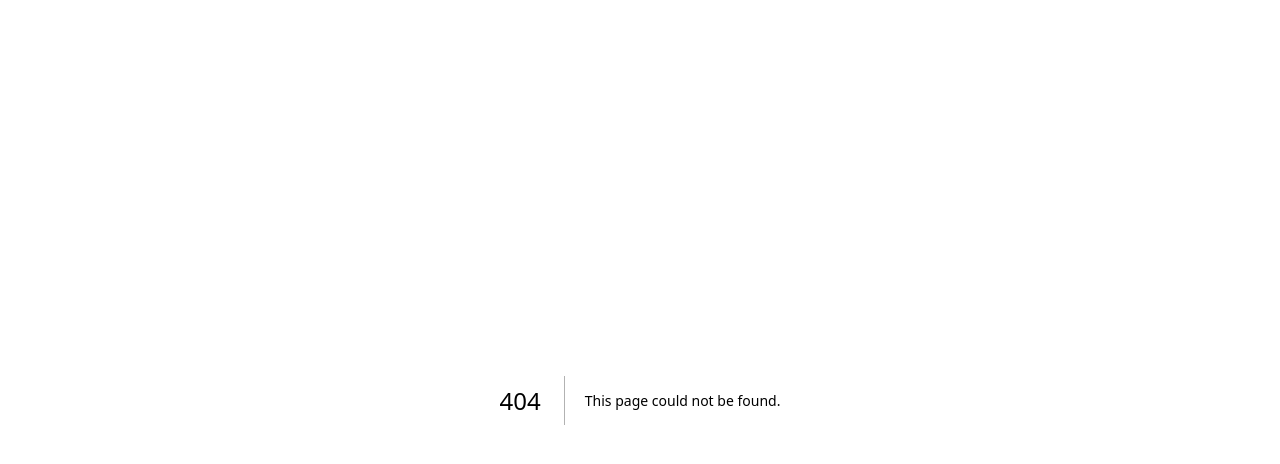
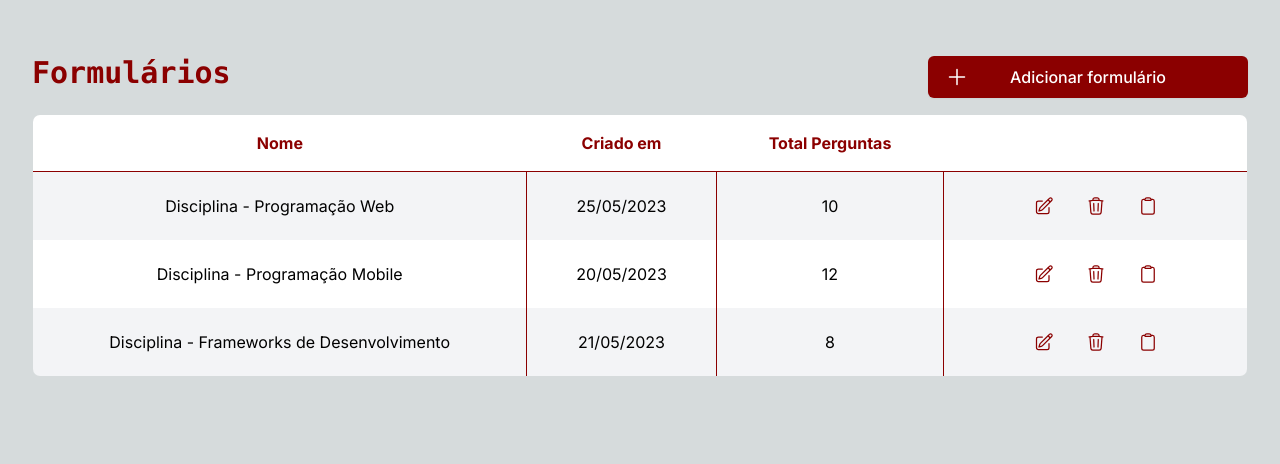
Before and after one commit to igor-cotrim/FDD-frontend-reviews, a Next.js app: page /pages/coordinator in a window 1280 px wide. Before the commit this address had no page. Shown: the top 464 px of the page. Built offline with nearby package versions, Linux system fonts and the light colour scheme.

Commit message:
init page coordinator-module

```diff
--- a/next.config.js
+++ b/next.config.js
@@ -13,6 +13,10 @@ const nextConfig = {
       source: "/docente/:semestre/:disciplina",
       destination: "/pages/teacher/[semester]/[discipline]",
     },
+    {
+      source: "/coordenador",
+      destination: "/pages/coordinator",
+    },
   ],
 };
 
--- /dev/null
+++ b/src/app/pages/coordinator/data.tsx
@@ -0,0 +1,67 @@
+import { useRouter } from "next/navigation";
+import {
+  PencilSquareIcon,
+  TrashIcon,
+  ClipboardIcon,
+} from "@heroicons/react/24/outline";
+
+export const Data = () => ({
+  data: [
+    {
+      name: "Disciplina - Programação Web",
+      createdAt: "25/05/2023",
+      totalQuestions: 10,
+    },
+    {
+      name: "Disciplina - Programação Mobile",
+      createdAt: "20/05/2023",
+      totalQuestions: 12,
+    },
+    {
+      name: "Disciplina - Frameworks de Desenvolvimento",
+      createdAt: "21/05/2023",
+      totalQuestions: 8,
+    },
+  ],
+  columns: [
+    {
+      Header: "Nome",
+      accessor: "name",
+    },
+    {
+      Header: "Criado em",
+      accessor: "createdAt",
+    },
+    {
+      Header: "Total Perguntas",
+      accessor: "totalQuestions",
+    },
+  ],
+});
+
+export const Actions = () => {
+  const router = useRouter();
+
+  const editAction = (row: any) => (
+    <PencilSquareIcon
+      className="p-2 rounded-lg cursor-pointer text-primary w-9 h-9"
+      title="Editar"
+    />
+  );
+
+  const deleteAction = (row: any) => (
+    <TrashIcon
+      className="p-2 rounded-lg cursor-pointer text-primary w-9 h-9"
+      title="Excluir"
+    />
+  );
+
+  const copyAction = (row: any) => (
+    <ClipboardIcon
+      className="p-2 rounded-lg cursor-pointer text-primary w-9 h-9"
+      title="Copiar"
+    />
+  );
+
+  return [editAction, deleteAction, copyAction];
+};
--- /dev/null
+++ b/src/app/pages/coordinator/layout.tsx
@@ -0,0 +1,16 @@
+export const metadata = {
+  title: "Reviews IFBA - Coordenador",
+  description: "Página do coordenador do Reviews IFBA",
+};
+
+export default function CoordinatorLayout({
+  children,
+}: {
+  children: React.ReactNode;
+}) {
+  return (
+    <section className="h-screen mx-auto max-w-7xl sm:px-6 lg:px-8">
+      {children}
+    </section>
+  );
+}
--- /dev/null
+++ b/src/app/pages/coordinator/page.tsx
@@ -0,0 +1,31 @@
+"use client";
+
+import React from "react";
+import { PlusIcon } from "@heroicons/react/24/outline";
+
+import { Button, Table } from "@/components";
+
+import * as D from "./data";
+
+const Coordinator = () => {
+  return (
+    <div className="pt-12">
+      <div className="flex items-center justify-between mb-4">
+        <h1 className="font-mono text-3xl font-semibold text-primary">
+          Formulários
+        </h1>
+        <Button type="button" className="max-w-xs">
+          <PlusIcon className="absolute w-6 h-6" />
+          Adicionar formulário
+        </Button>
+      </div>
+      <Table
+        columns={D.Data().columns}
+        data={D.Data().data}
+        actions={D.Actions()}
+      />
+    </div>
+  );
+};
+
+export default Coordinator;
```
